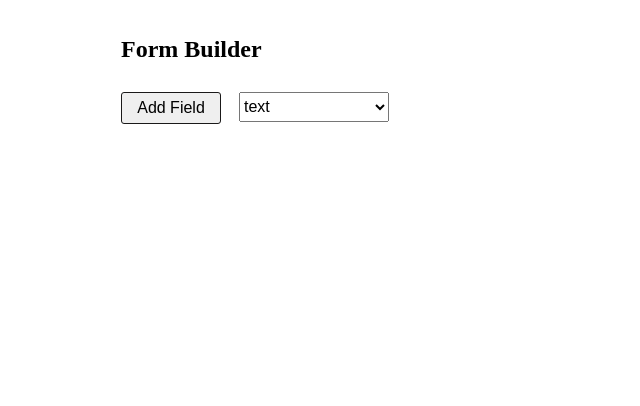
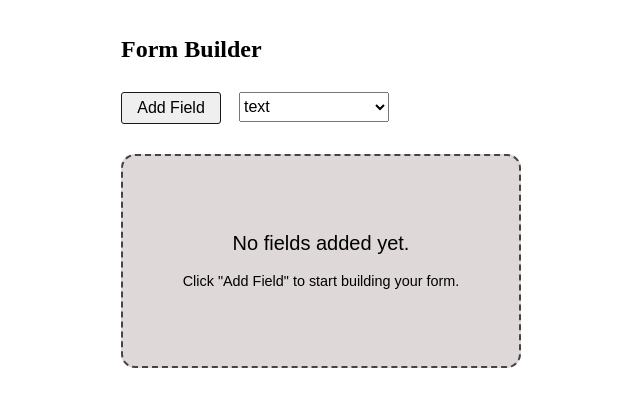
Before and after one commit to SuchitraVM/advanced-form-builder, a React (Vite) app: page / in a window 1280 px wide. Shown: the top 406 px of the page, without its empty margins (319-959 px from the left). Built offline with nearby package versions, Linux system fonts and the light colour scheme.

Commit message:
Added empty field state and styled it

```diff
--- a/src/pages/BuilderPage.css
+++ b/src/pages/BuilderPage.css
@@ -2,6 +2,35 @@
   max-width: 400px;
   margin: auto;
   padding : 8px 10px;
+}
+
+
+
+.msg-container{
+  background-color: #ded8d8; /* Dark gray/black background */
+  border: 2px dashed #444;    /* The dashed border */
+  border-radius: 14px;       /* Rounded corners */
+  padding: 30px 40px;             /* Space inside the box */
+  display: flex;
+  justify-content: center;   /* Horizontal center */
+  align-items: center;       /* Vertical center */
+  text-align: center;        /* Center the text lines */
+  min-height: 150px;         /* Give it some height */
+  margin: 30px 0;
+
+}
+
+.render-message{
+  font-family: sans-serif;
+  font-size: 20px;
+  font-weight: 500;
+  line-height: 1.8;
+  margin: 0;
+}
+
+.render-message span{
+  font-size: 0.9rem;
+  font-weight: 400;
 }
 
 .controls {
@@ -9,6 +38,9 @@
   flex-direction: row;
   gap: 8px;
   margin-bottom: 20px;
+}
+.controls button{
+  transition: 0.2s
 }
 
 .controls button{
@@ -21,10 +53,11 @@
   font-size: medium;
   font-weight: 300;
 }
+
 button:hover{
   background-color: #e2e2e2; /* Slightly darker than the default light grey */
   border-color: #adadad;
-  transition: 0.2s
+
 }
 
 .controls select{
--- a/src/pages/BuilderPage.jsx
+++ b/src/pages/BuilderPage.jsx
@@ -86,7 +86,14 @@ export default function BuilderPage() {
         <option value="select">select</option>
       </select>
       </div>
+
       {
+        fields.length === 0 ?
+        <div className="msg-container">
+        <p className="render-message">No fields added yet.<br />
+          <span>Click "Add Field" to start building your form.</span>
+        </p>
+        </div> :
         fields.map((field=>(
           /* settings section*/
           <FieldCard
```
